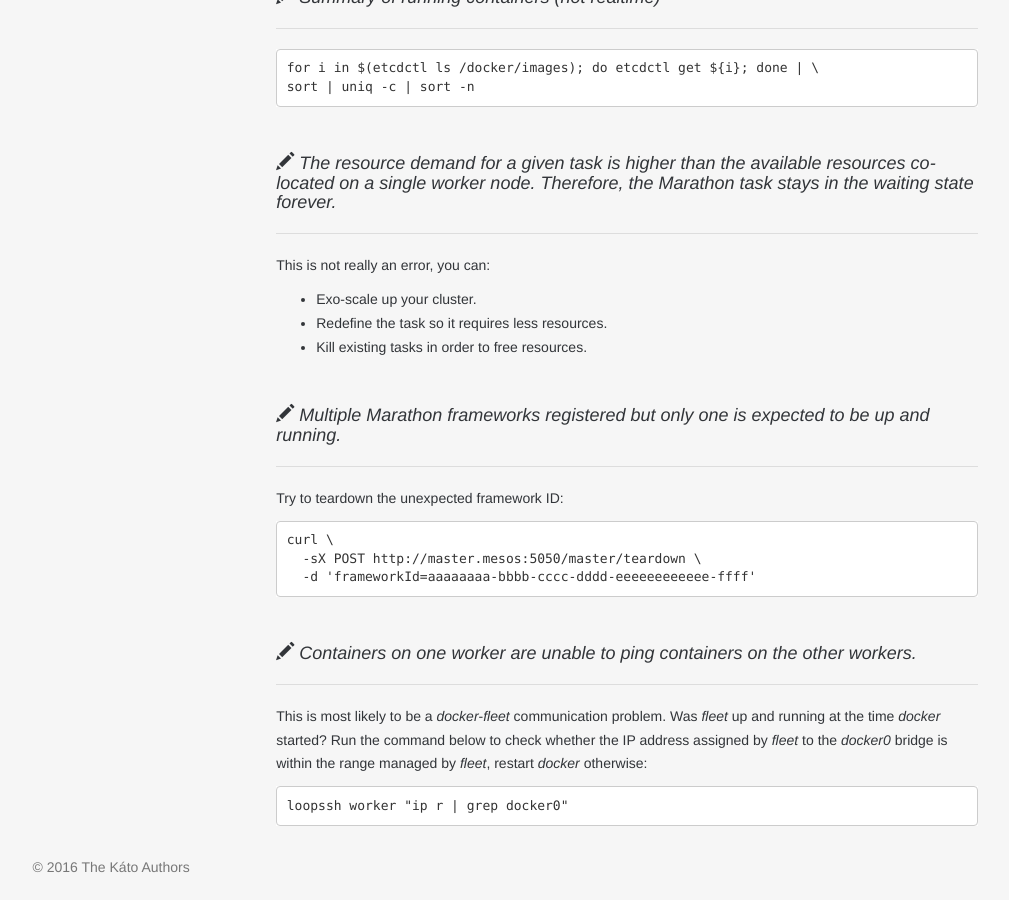
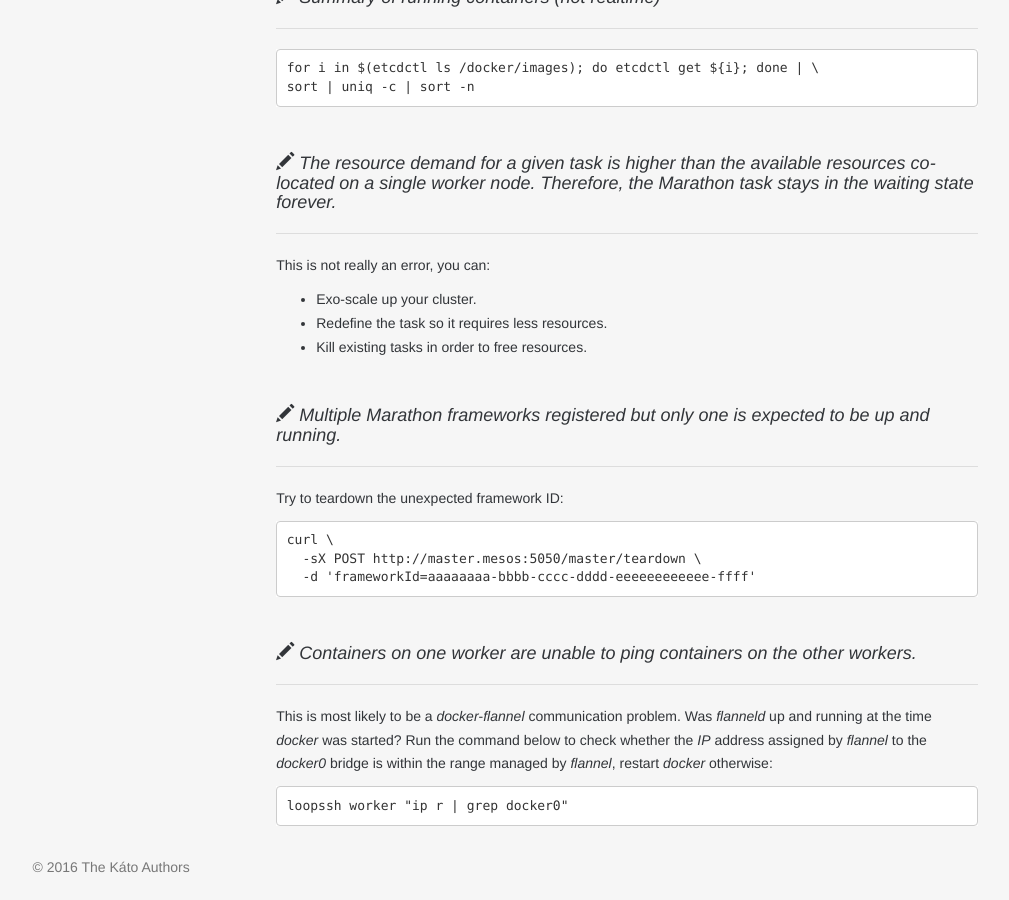
Before and after one commit to h0tbird/coreseed, a Jekyll site: the page built from docs/docs/checklist.md, in a window 1280 px wide and 900 px high, scrolled down 1096 px. Shown: the whole window, without its empty margins (135-1144 px from the left). Built offline with Jekyll 4.4.1, drawn with Linux system fonts in a browser that asks for light colours; nearby versions of some CDN libraries; some web fonts are replaced.

Commit message:
Update checklist.md

````diff
--- a/docs/docs/checklist.md
+++ b/docs/docs/checklist.md
@@ -92,7 +92,7 @@ curl \
 <h4><span class="glyphicon glyphicon glyphicon-pencil" aria-hidden="true"></span> <em>Containers on one worker are unable to ping containers on the other workers.</em></h4>
 <hr>
 
-This is most likely to be a *docker*-*fleet* communication problem. Was *fleet* up and running at the time *docker* started? Run the command below to check whether the IP address assigned by *fleet* to the *docker0* bridge is within the range managed by *fleet*, restart *docker* otherwise:
+This is most likely to be a *docker*-*flannel* communication problem. Was *flanneld* up and running at the time *docker* was started? Run the command below to check whether the *IP* address assigned by *flannel* to the *docker0* bridge is within the range managed by *flannel*, restart *docker* otherwise:
 
 ```
 loopssh worker "ip r | grep docker0"
````
